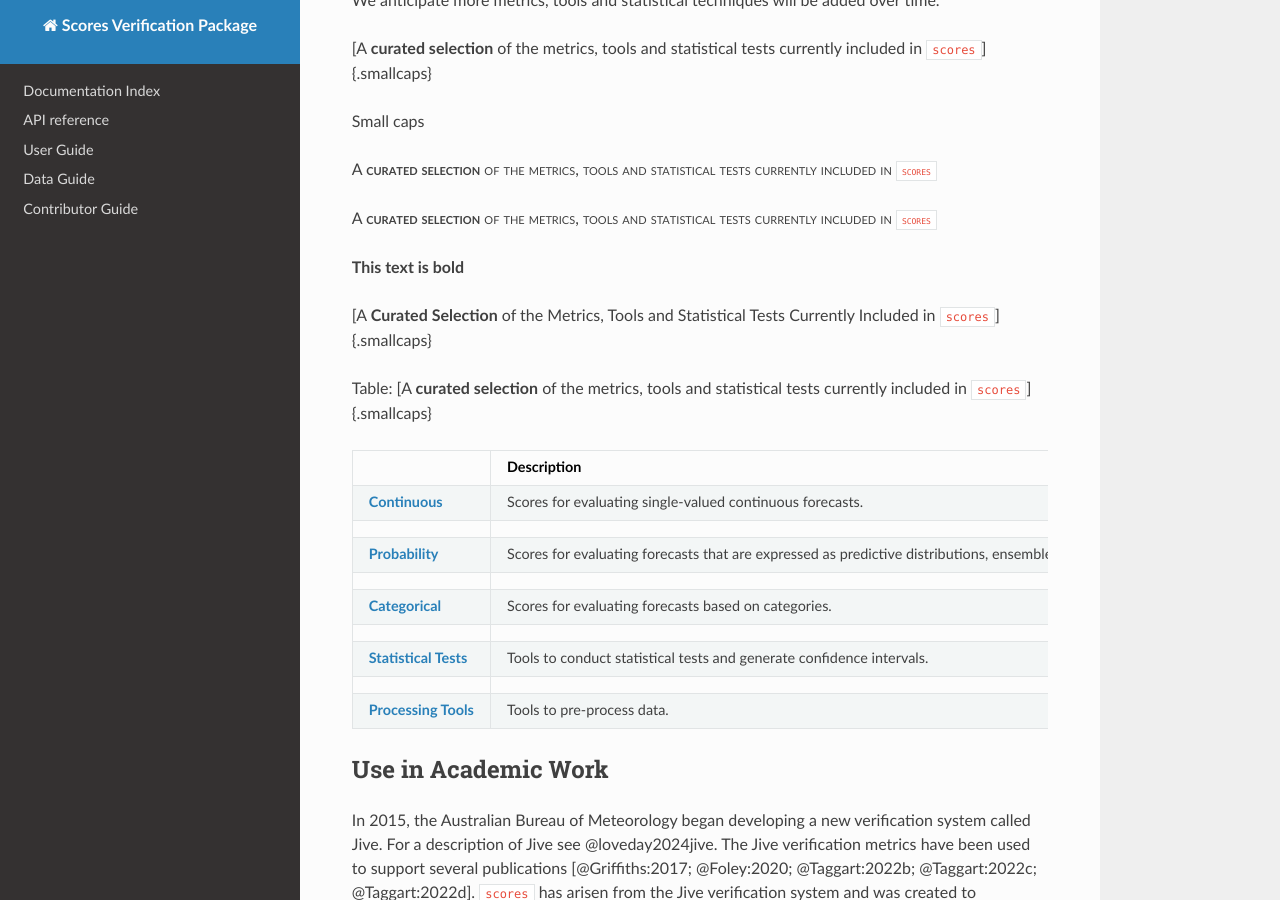
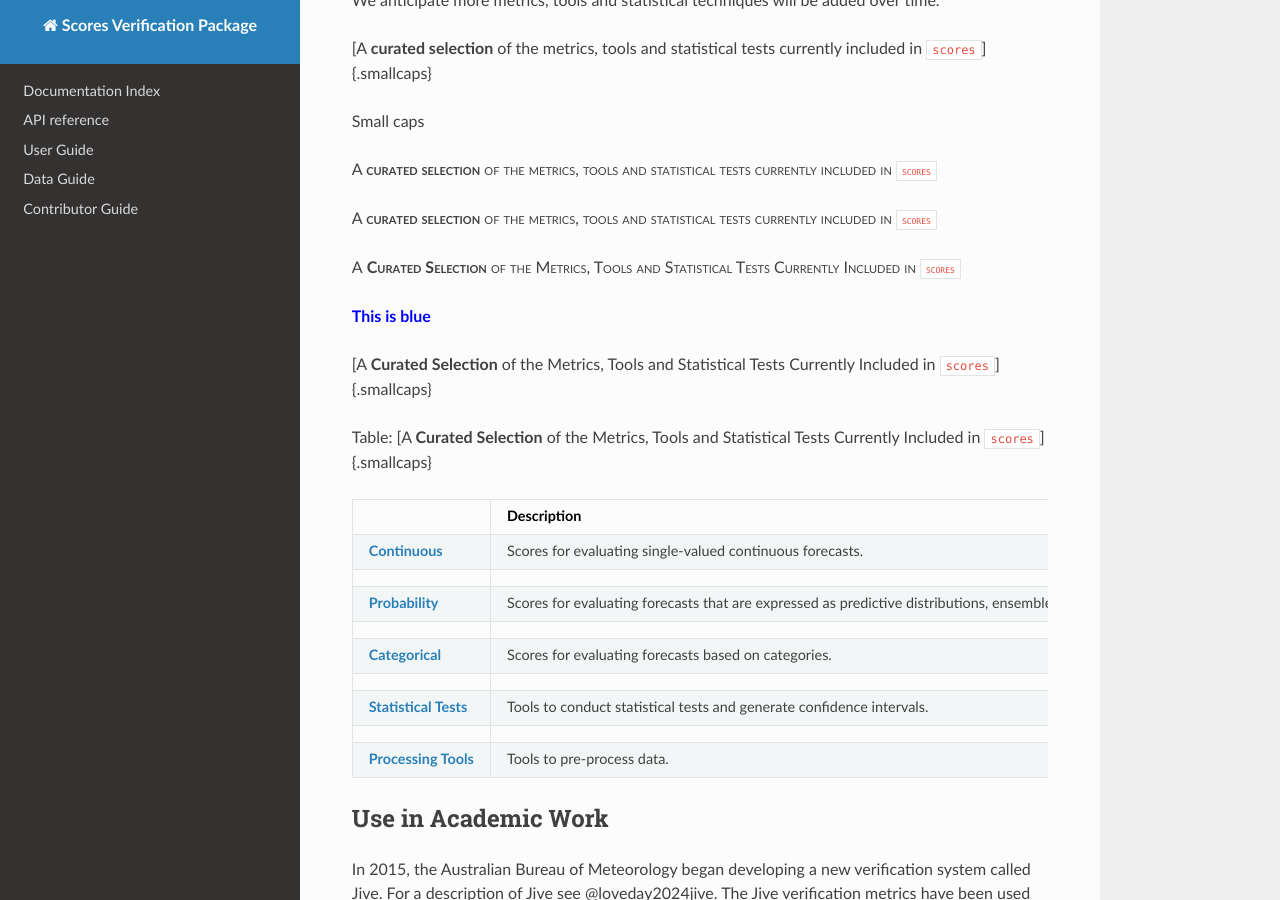
Before and after one commit to nci/scores, an MkDocs documentation site: the page built from docs/paper.md, in a window 1280 px wide and 900 px high, scrolled down 2380 px. Built offline with MkDocs 1.6.1, drawn with Linux system fonts in a browser that asks for light colours; nearby versions of some CDN libraries.

Commit message:
More bold experimentation
Signed-off-by: Stephanie Chong <168800785+Steph-Chong@users.noreply.github.com>

```diff
--- a/docs/paper.md
+++ b/docs/paper.md
@@ -69,7 +69,7 @@ In order to meet the needs of researchers, `scores` has the following key benefi
 
 |             |                                                                                     |
 |-------------|-------------------------------------------------------------------------------------|
-| Data        | • Works with n-dimensional data (e.g., geospatial, vertical and temporal dimensions) for both point-based and gridded data. `scores` can effectively handle the dimensionality, data size and data structures commonly utilised for: |
+| Data Handling | • Works with n-dimensional data (e.g., geospatial, vertical and temporal dimensions) for both point-based and gridded data. `scores` can effectively handle the dimensionality, data size and data structures commonly utilised for: |
 |             |  - gridded Earth system data (e.g. Numerical Weather Prediction models) |
 |             |  - tabular, point, latitude/longitude or site-based data (e.g. forecasts for specific locations). |
 |             | • Handles missing data, masking of data and weighting of results. |
@@ -99,11 +99,14 @@ We anticipate more metrics, tools and statistical techniques will be added over
 
 <span style="font-variant:small-caps;">A <b>curated selection</b> of the metrics, tools and statistical tests currently included in `scores`</span>
 
- <b>This text is bold</b>
+<span style="font-variant:small-caps;">A</span> <span style="font-variant:small-caps; font-weight:bold">Curated Selection</span> <span style="font-variant:small-caps;">of the Metrics, Tools and Statistical Tests Currently Included in `scores`</span>
+
+
+ <span style="color:blue; font-weight:bold">This is blue</span>
 
 [A <b>Curated Selection</b> of the Metrics, Tools and Statistical Tests Currently Included in `scores`]{.smallcaps}
 
-Table: [A <b>curated selection</b> of the metrics, tools and statistical tests currently included in `scores`]{.smallcaps}
+Table: [A <b>Curated Selection</b> of the Metrics, Tools and Statistical Tests Currently Included in `scores`]{.smallcaps}
 
 |              | **Description** |**A Selection of the Functions Included in `scores`**|
 |--------------|-----------------|-----------------------------------------------------|
```
